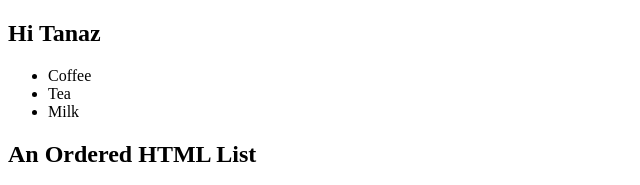
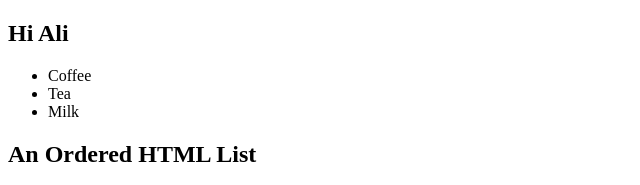
Before and after one commit to Aligheydi/project, a plain HTML site: page index.html in a window 1280 px wide. Shown: the top 185 px of the page, 0-640 px from the left. Drawn offline with Linux system fonts and the light colour scheme.

Commit message:
Update index.html

```diff
--- a/index.html
+++ b/index.html
@@ -2,7 +2,7 @@
 <html>
 <body>
 
-<h2>Hi Tanaz</h2>
+<h2>Hi Ali</h2>
 
 <ul>
   <li>Coffee</li>
```
